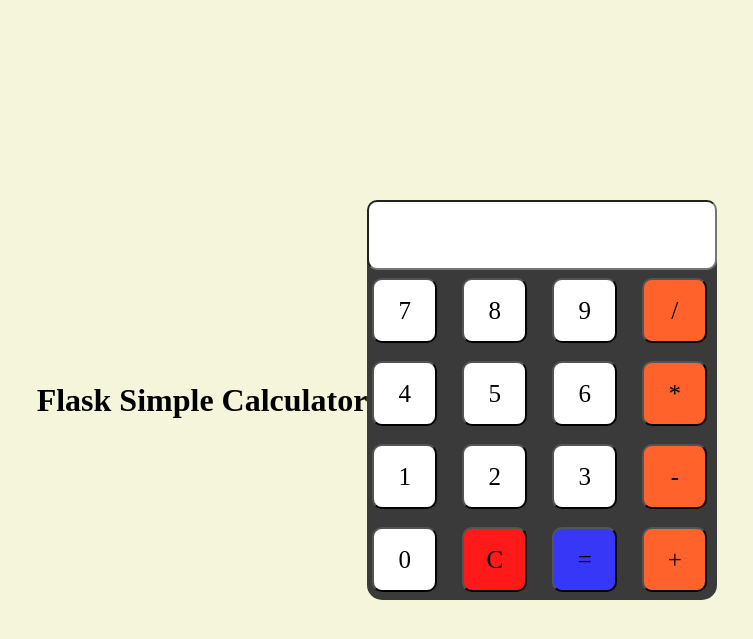
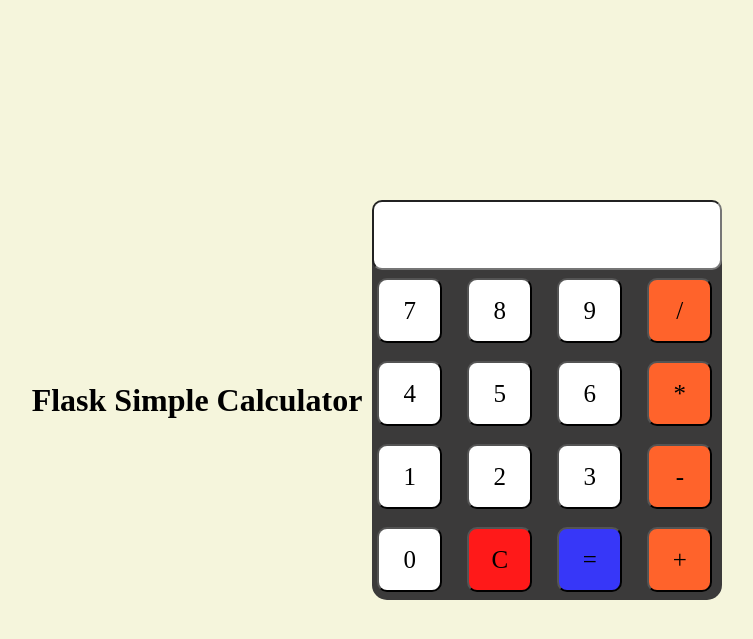
Before and after one commit to imra-hue/calculator_app, a Flask app: page / in a window 1280 px wide. Shown: the top 639 px of the page, without its empty margins (263-1016 px from the left). Run offline with Flask 3, Linux system fonts and the light colour scheme.

Commit message:
update calculator logic

```diff
--- a/static/style.css
+++ b/static/style.css
@@ -14,7 +14,12 @@ body{
     align-items: center;
 }
 
+h1{
+    margin-right: 10px;
+}
+
 .calculator{
+
     height: 400px;
     width: 350px;
     background-color:rgb(59, 58, 58);
```
